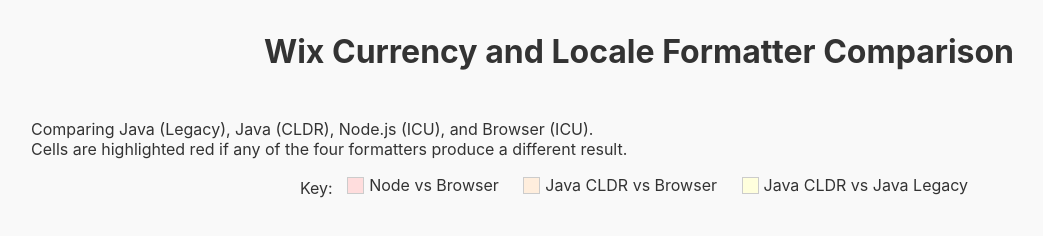
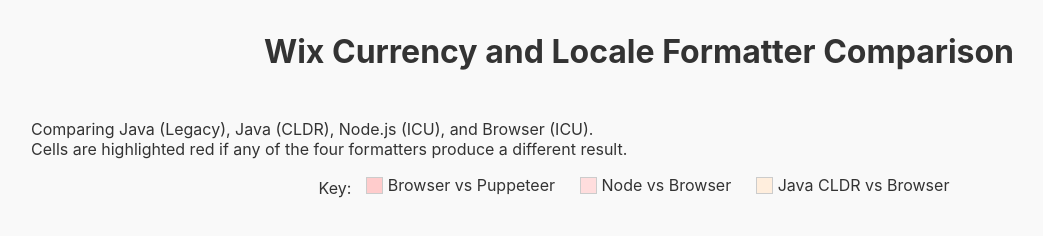
Before and after one commit to david-pe/currency-formatter-diff, a website: page public/index.html in a window 1280 px wide. Shown: the whole page, without its empty margins (1-1044 px from the left). Drawn offline with Linux system fonts and the light colour scheme; no server answers.

Commit message:
feat(ui): Remove highlighting for CLDR vs Legacy diffs

```diff
--- a/public/index.html
+++ b/public/index.html
@@ -12,9 +12,9 @@
 
     <div id="color-key">
         <span>Key:</span>
+        <span class="key-item"><span class="color-box mismatch-dark-red"></span>Browser vs Puppeteer</span>
         <span class="key-item"><span class="color-box mismatch-red"></span>Node vs Browser</span>
         <span class="key-item"><span class="color-box mismatch-orange"></span>Java CLDR vs Browser</span>
-        <span class="key-item"><span class="color-box mismatch-yellow"></span>Java CLDR vs Java Legacy</span>
     </div>
 
     <table id="comparison-table">
--- a/public/main.js
+++ b/public/main.js
@@ -127,8 +127,6 @@
                         cell.classList.add('mismatch-red');
                     } else if (javaCldrBrowserDiff) {
                         cell.classList.add('mismatch-orange');
-                    } else if (javaCldrLegacyDiff) {
-                        cell.classList.add('mismatch-yellow');
                     } else if (sparticuzBrowserWhitespaceDiff || nodeBrowserWhitespaceDiff || javaCldrBrowserWhitespaceDiff || javaCldrLegacyWhitespaceDiff) {
                         cell.textContent = '≈';
                         whitespaceIndicatorAdded = true;
--- a/public/styles.css
+++ b/public/styles.css
@@ -63,8 +63,8 @@
     background-color: #ffeedd;
 }
 
-.mismatch-yellow {
-    background-color: #ffffdd;
+.mismatch-dark-red {
+    background-color: #ffcccc;
 }
 
 .tooltip {
```
